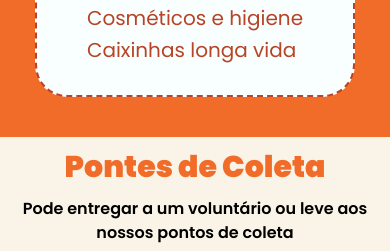
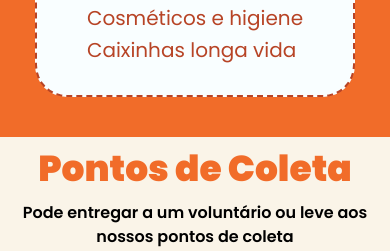
Before and after one commit to FabioPurchatti/Apasfap, a React (Vite) app: page / in a window 390 px wide. Shown: the part 2280-2531 px from the top of the page. Built offline with nearby package versions, Linux system fonts and the light colour scheme.

Commit message:
refactor: Ajuste component PontosColeta

```diff
--- a/src/assets/components/PontosColeta/PontosColeta.jsx
+++ b/src/assets/components/PontosColeta/PontosColeta.jsx
@@ -2,7 +2,7 @@ function PontosColeta() {
     return (
         <section className="flex justify-center items-center bg-rosa-claro">
             <div className="flex flex-col justify-center items-center">
-                <h2 className="font-black text-3xl p-3 text-laranja lg:text-5xl lg:p-8 ">Pontes de Coleta </h2>
+                <h2 className="font-black text-4xl p-3 text-laranja lg:text-5xl lg:p-8 ">Pontos de Coleta </h2>
                 <p className="text-center text-32 font-semibold text-black lg:text-3xl">Pode entregar a um voluntário ou leve aos nossos pontos de coleta</p>
             </div>
         </section>
```
Also changed, not shown: src/App.jsx (+1 -8 lines).
